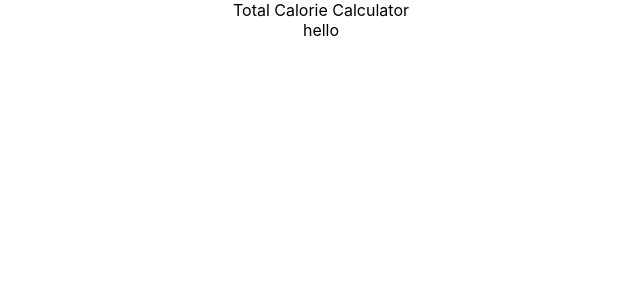
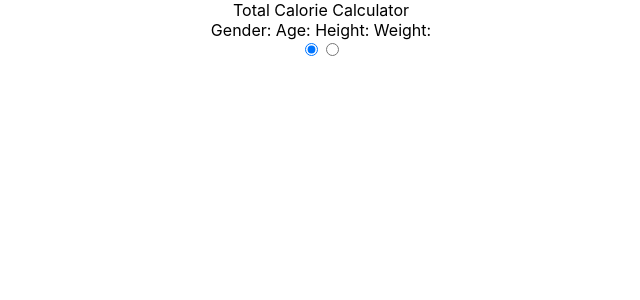
Before and after one commit to turkaytunc/total-calorie-calculator, a React (Create React App) app: page / in a window 1280 px wide. Shown: the top 300 px of the page, without its empty margins (319-959 px from the left). Built offline with nearby package versions, Linux system fonts and the light colour scheme.

Commit message:
add input component

```diff
--- a/src/App.jsx
+++ b/src/App.jsx
@@ -1,7 +1,15 @@
 import './app.scss';
+import { InputRenderer } from './components/input-renderer/InputRenderer';
 
 function App() {
-  return <div className="app">Total Calorie Calculator <div>hello</div></div>;
+  return (
+    <div className="app">
+      Total Calorie Calculator
+      <div className="input-container">
+        <InputRenderer />
+      </div>
+    </div>
+  );
 }
 
 export default App;
--- a/src/components/input-renderer/InputRenderer.jsx
+++ b/src/components/input-renderer/InputRenderer.jsx
@@ -0,0 +1,41 @@
+import React, { useState } from 'react';
+import { initialState } from '../../util/initialState';
+
+export const InputRenderer = () => {
+  const [mesurements, setMesurements] = useState(initialState);
+
+  return (
+    <div>
+      <div className="label-container">
+        <label htmlFor="gender" className="mesurements-label">
+          Gender:{' '}
+        </label>
+        <label htmlFor="age" className="mesurements-label">
+          Age:{' '}
+        </label>
+        <label htmlFor="height" className="mesurements-label">
+          Height:{' '}
+        </label>
+        <label htmlFor="weight" className="mesurements-label">
+          Weight:{' '}
+        </label>
+      </div>
+      <div className="select-gender">
+        <input
+          checked={mesurements.gender === 'male'}
+          value="male"
+          type="radio"
+          name="gender"
+          id="gender-male"
+        />
+        <input
+          checked={mesurements.gender === 'female'}
+          value="female"
+          type="radio"
+          name="gender"
+          id="gender-female"
+        />
+      </div>
+    </div>
+  );
+};
--- a/src/util/initialState.js
+++ b/src/util/initialState.js
@@ -1,3 +1,7 @@
 export const initialState = {
-
-}
+  gender: 'male',
+  age: 25,
+  height: 180,
+  weight: 80,
+  activity: '',
+};
```
